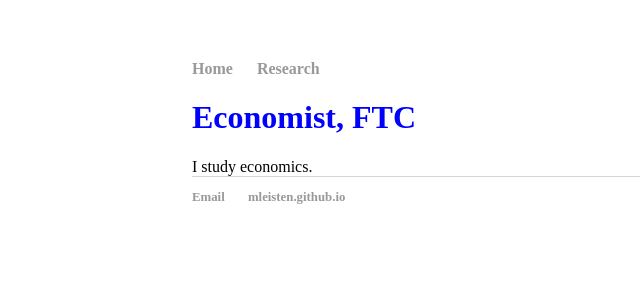
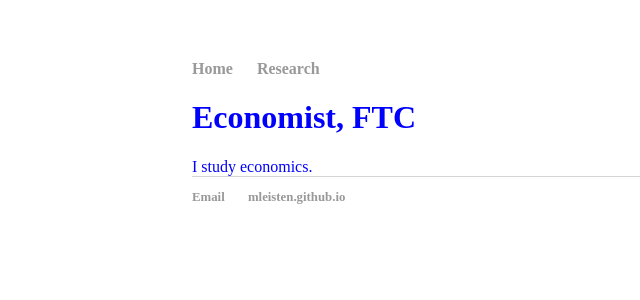
Before and after one commit to mleisten/mleisten.github.io, a Jekyll site: the page built from index.html, in a window 1280 px wide. Shown: the top 300 px of the page, without its empty margins (0-640 px from the left). Built offline with Jekyll 4.4.1, drawn with Linux system fonts in a browser that asks for light colours.

Commit message:
Update index.html

```diff
--- a/index.html
+++ b/index.html
@@ -5,6 +5,6 @@ title: Matthew Leisten
 <div class="blah">
 	<h1>Economist, FTC</h1>
 </div>
-<div class="content">
+<div class="blah">
 	I study economics.
 </div>
```
